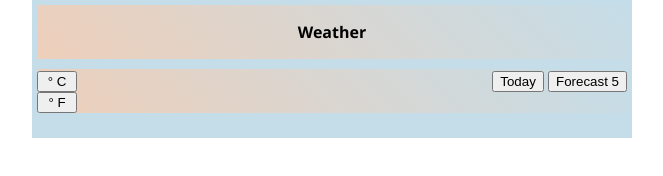
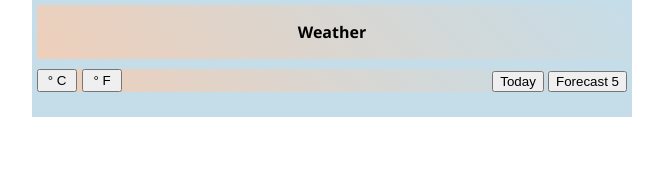
Before and after one commit to Syvenkod/Projects_JS, a plain HTML site: page first/weather.html in a window 1280 px wide. Shown: the whole page, without its empty margins (308-971 px from the left). Drawn offline with Linux system fonts and the light colour scheme; no server answers.

Commit message:
style->finish

```diff
--- a/first/style.css
+++ b/first/style.css
@@ -45,5 +45,12 @@ justify-content: space-between;
     justify-content: center;
 }
 
-#btn-tempC, #btn-tempF, #btn-tempF-forecast {
-    width: 40px;}
+#btn-temp{
+    width: 20%;
+    display: flex;
+    flex-flow: row nowrap;
+}
+
+#btn-tempC, #btn-tempF, #btn-tempF-forecast, #btn-tempC-forecast {
+    width: 40px;
+    margin-right: 5px;}
--- a/first/today.js
+++ b/first/today.js
@@ -30,6 +30,7 @@ function createRow(name, main, temp, image, windSpeed) {
 function showWeather(){
     table.innerHTML = tableForecast.innerHTML = "";
     degree = "&units=metric";
+    btnTempC.style.display = "block";
     btnTempF.style.display = "block";
     btnTempFForecast.style.display = "none";
     btnTempCForecast.style.display = "none";
```
